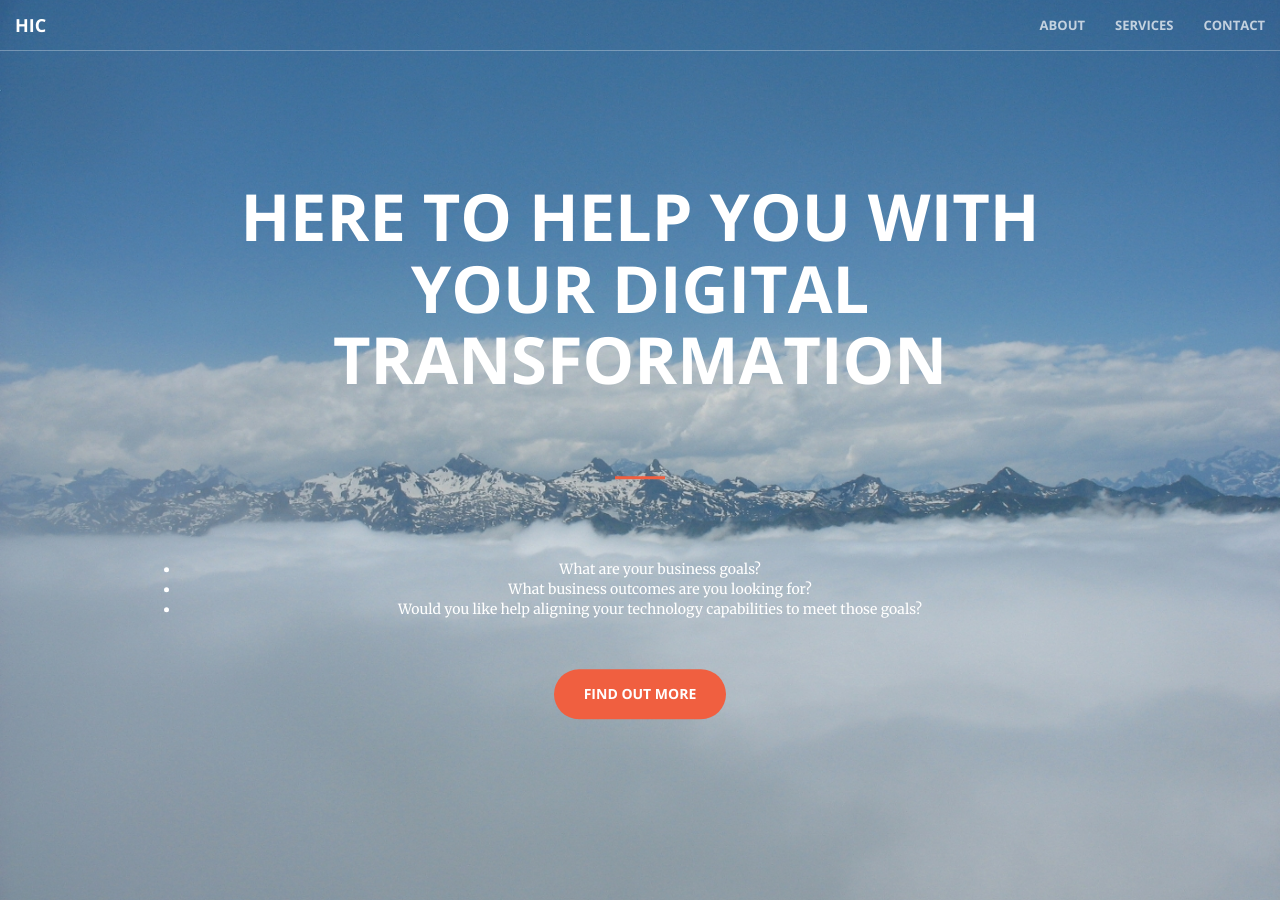
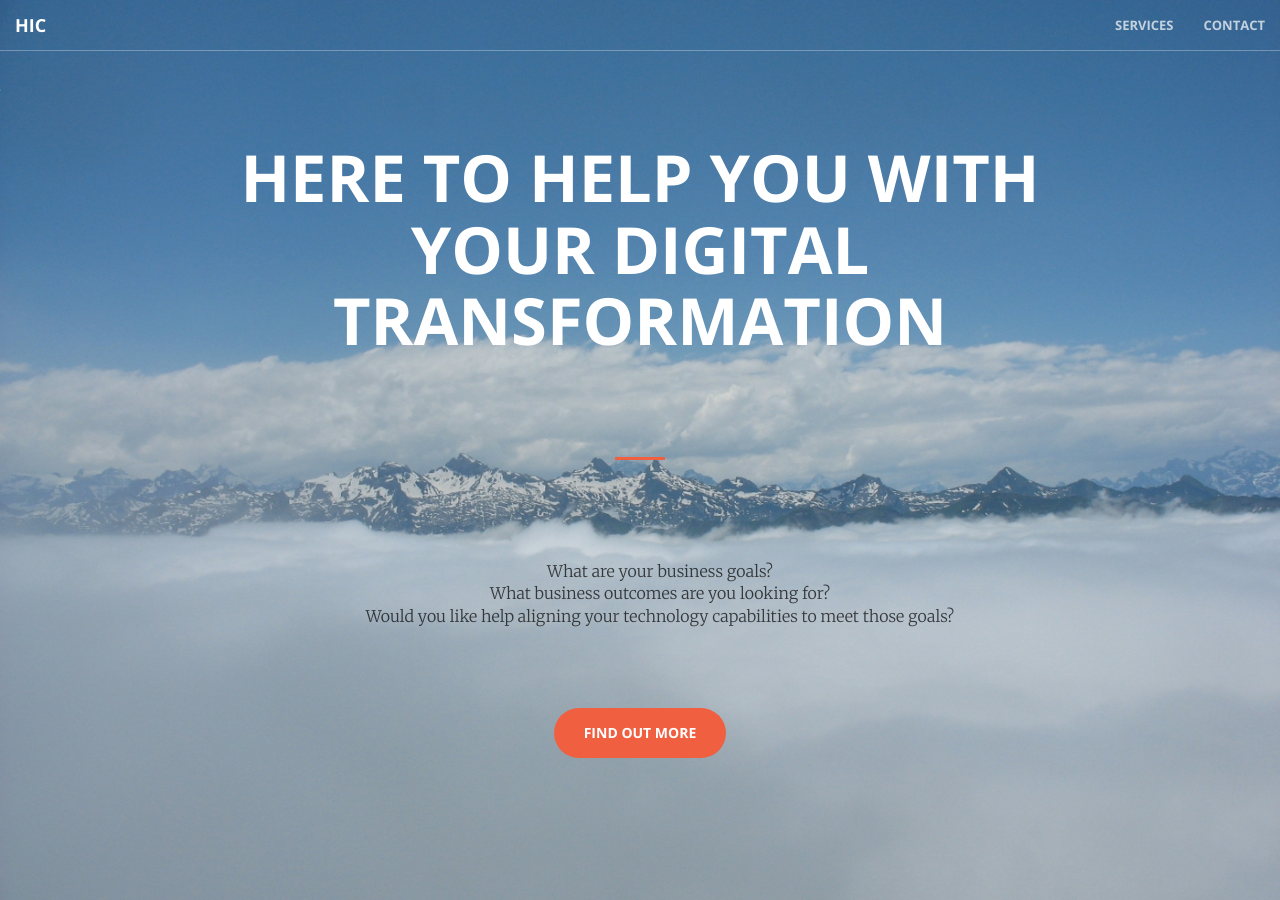
Before and after one commit to highlandrulz/highlandr, a Jekyll site: the page built from index.html, in a window 1280 px wide and 900 px high. Built offline with Jekyll 4.4.1, drawn with Linux system fonts in a browser that asks for light colours; some of the changed text lies outside the part shown.

Commit message:
Updated nav and services

```diff
--- a/_includes/nav.html
+++ b/_includes/nav.html
@@ -13,12 +13,13 @@
     <!-- Collect the nav links, forms, and other content for toggling -->
     <div class="collapse navbar-collapse" id="bs-example-navbar-collapse-1">
       <ul class="nav navbar-nav navbar-right">
-        {% if page.url == '/about.html' %}
+        <!--{% if page.url == '/about.html' %}
           <li class="active">
         {% else %}
           <li>
         {% endif %}
         <a href="/about.html">About</a></li>
+        -->
 
         {% if page.url == '/services.html' %}
           <li class="active">
--- a/css/creative.css
+++ b/css/creative.css
@@ -195,17 +195,26 @@ header .header-content {
 
 header .header-content .header-content-inner h1 {
     margin-top: 0;
-    margin-bottom: 0;
+    margin-bottom: 50;
     text-transform: uppercase;
     font-weight: 700;
 }
 
 header .header-content .header-content-inner hr {
-    margin: 80px auto;
+    margin: 100px auto;
 }
 
 header .header-content .header-content-inner p {
+    margin-top: 80px;
     margin-bottom: 50px;
+    font-size: 16px;
+    font-weight: 300;
+    color: rgba(0,0,0,.7);
+}
+
+header .header-content .header-content-inner ul {
+    list-style-type: none;
+    margin-top 0px;
     font-size: 16px;
     font-weight: 300;
     color: rgba(0,0,0,.7);
--- a/index.html
+++ b/index.html
@@ -14,7 +14,7 @@ title: Home Page
                     <li>Would you like help aligning your technology capabilities to meet those goals?</li>
                     </ul>
                 </p>
-                <a href="/about.html" class="btn btn-primary btn-xl">Find Out More</a>
+                <a href="/services.html" class="btn btn-primary btn-xl">Find Out More</a>
             </div>
         </div>
     </header>
@@ -24,7 +24,7 @@ title: Home Page
 
 
 
-
+<!--
     <aside class="bg-dark">
         <div class="container text-center">
             <div class="call-to-action">
@@ -33,3 +33,4 @@ title: Home Page
             </div>
         </div>
     </aside>
+-->
```
Also changed, not shown: about.html (+5 -3 lines), services.html (+6 -2 lines), 1 other file.
